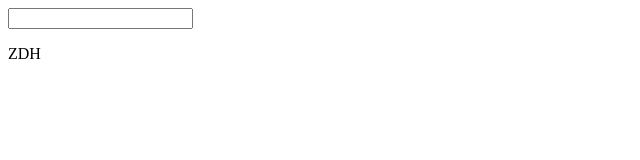
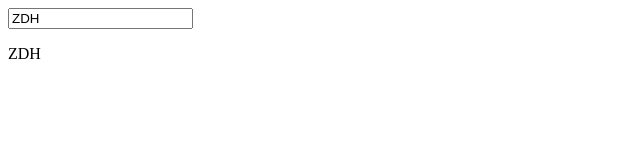
Before and after one commit to Prozak8/angular-sandbox, an Angular app: page / in a window 1280 px wide. Shown: the top 160 px of the page, without its empty margins (0-640 px from the left). Built offline with nearby package versions, Linux system fonts and the light colour scheme.

Commit message:
using input with ngmodel to manipulate outputted text

```diff
--- a/src/app/app.component.html
+++ b/src/app/app.component.html
@@ -1,2 +1,2 @@
-<input type="text">
+<input type="text" [(ngModel)]="name">
 <p>{{ name }}</p>
--- a/src/app/app.module.ts
+++ b/src/app/app.module.ts
@@ -1,5 +1,6 @@
 import { BrowserModule } from '@angular/platform-browser';
 import { NgModule } from '@angular/core';
+import { FormsModule } from '@angular/forms';
 
 import { AppComponent } from './app.component';
 
@@ -8,7 +9,8 @@
     AppComponent
   ],
   imports: [
-    BrowserModule
+    BrowserModule,
+    FormsModule
   ],
   providers: [],
   bootstrap: [AppComponent]
```
